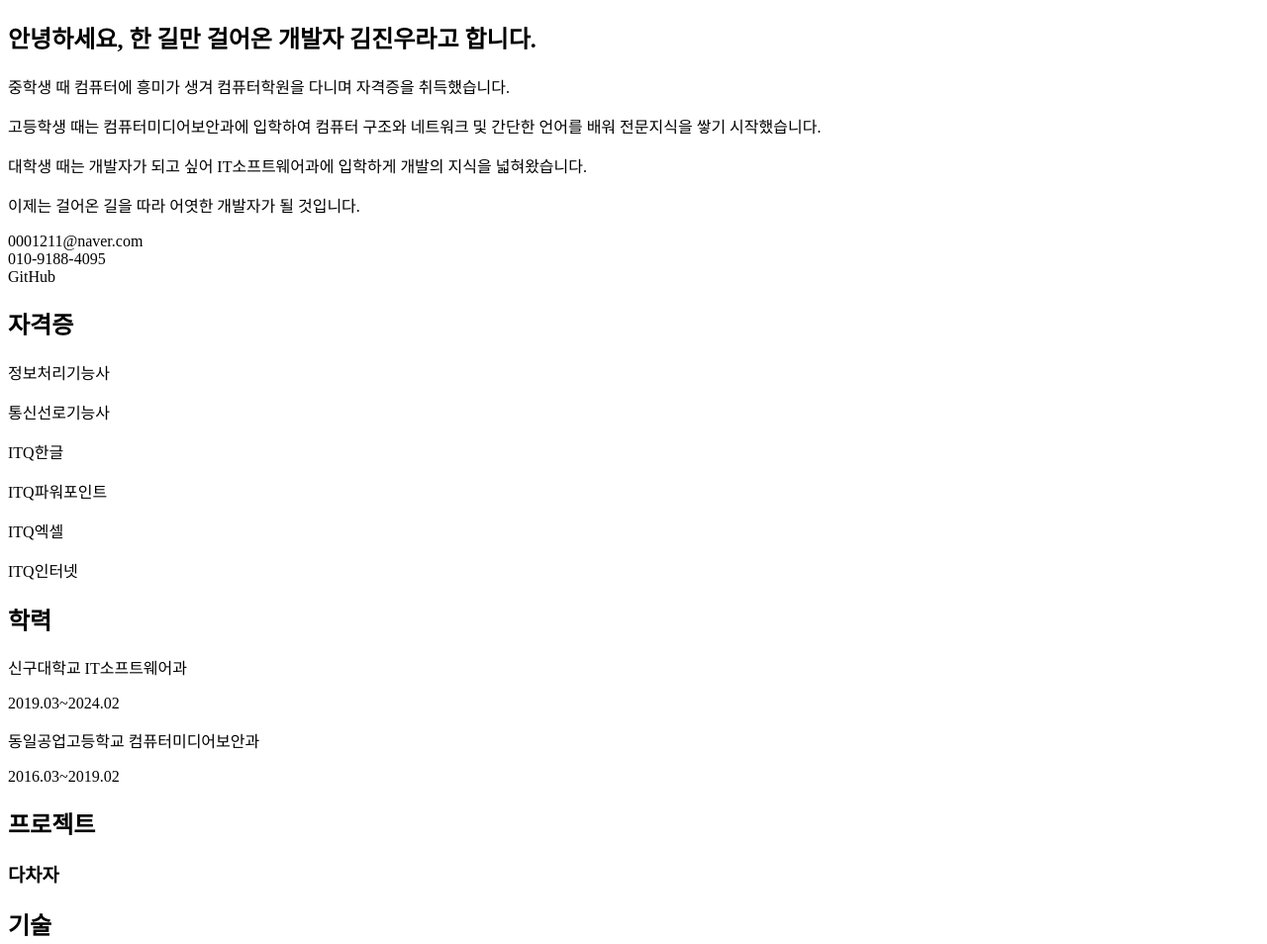
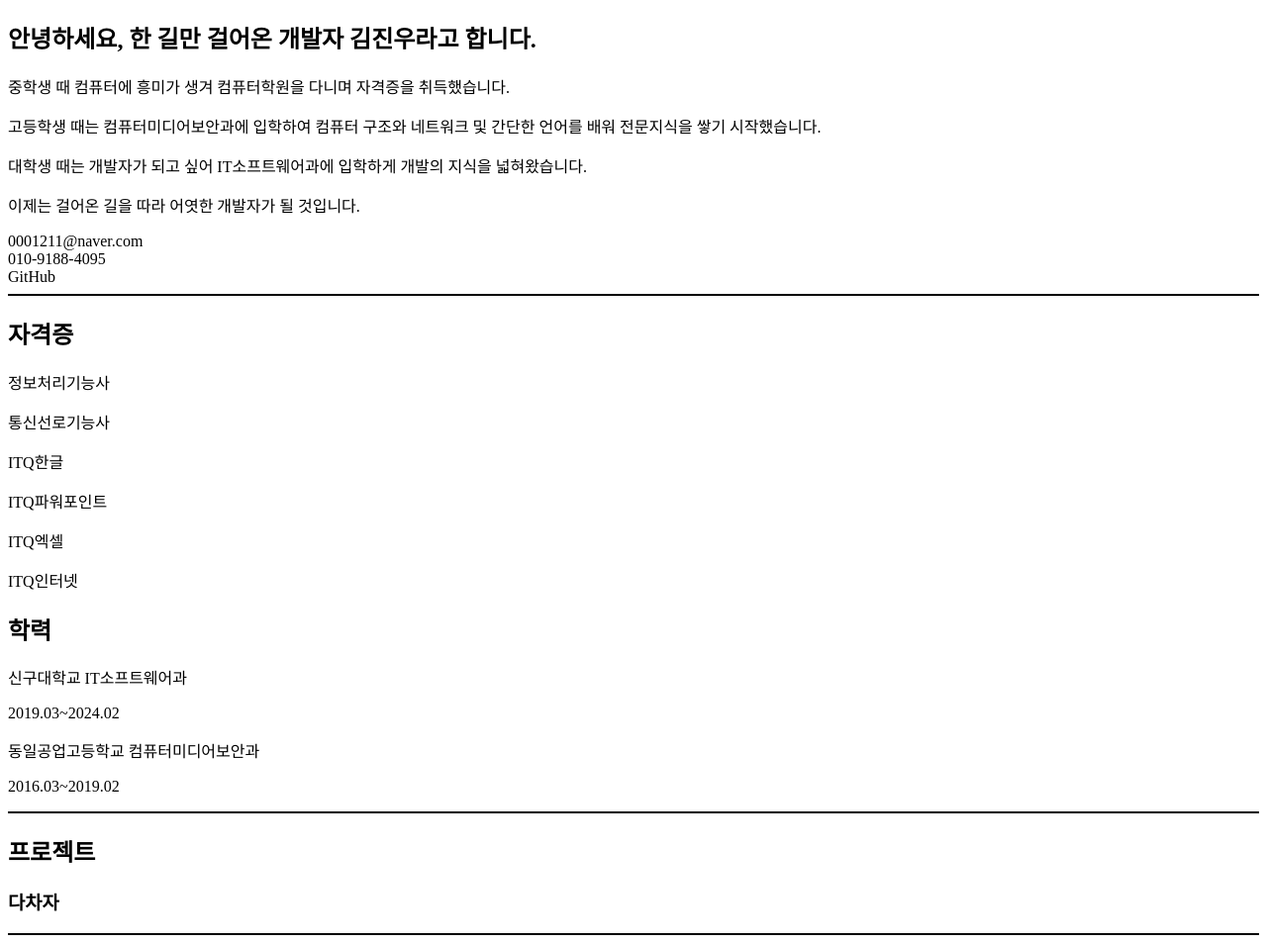
Before and after one commit to Gochiboss/jinu, a plain HTML site: page index.html in a window 1280 px wide. Shown: the top 954 px of the page at 99% size. Drawn offline with Linux system fonts and the light colour scheme.

Commit message:
라인추가

```diff
--- a/index.html
+++ b/index.html
@@ -17,6 +17,8 @@
     <a>010-9188-4095</a> <br>
     <a>GitHub</a>
 
+    <hr style="border: solid 1px black;">
+
     <!--자격증-->
     <h2>자격증</h2>
     <p>정보처리기능사</p>
@@ -33,9 +35,13 @@
     <p>동일공업고등학교 컴퓨터미디어보안과</p>
     <p>2016.03~2019.02</p>
 
+    <hr style="border: solid 1px black;">
+
     <!--프로젝트-->
     <h2>프로젝트</h2>
     <h3>다차자</h3>
+
+    <hr style="border: solid 1px black;">
 
     <!--기술-->
     <h2>기술</h2>
```
